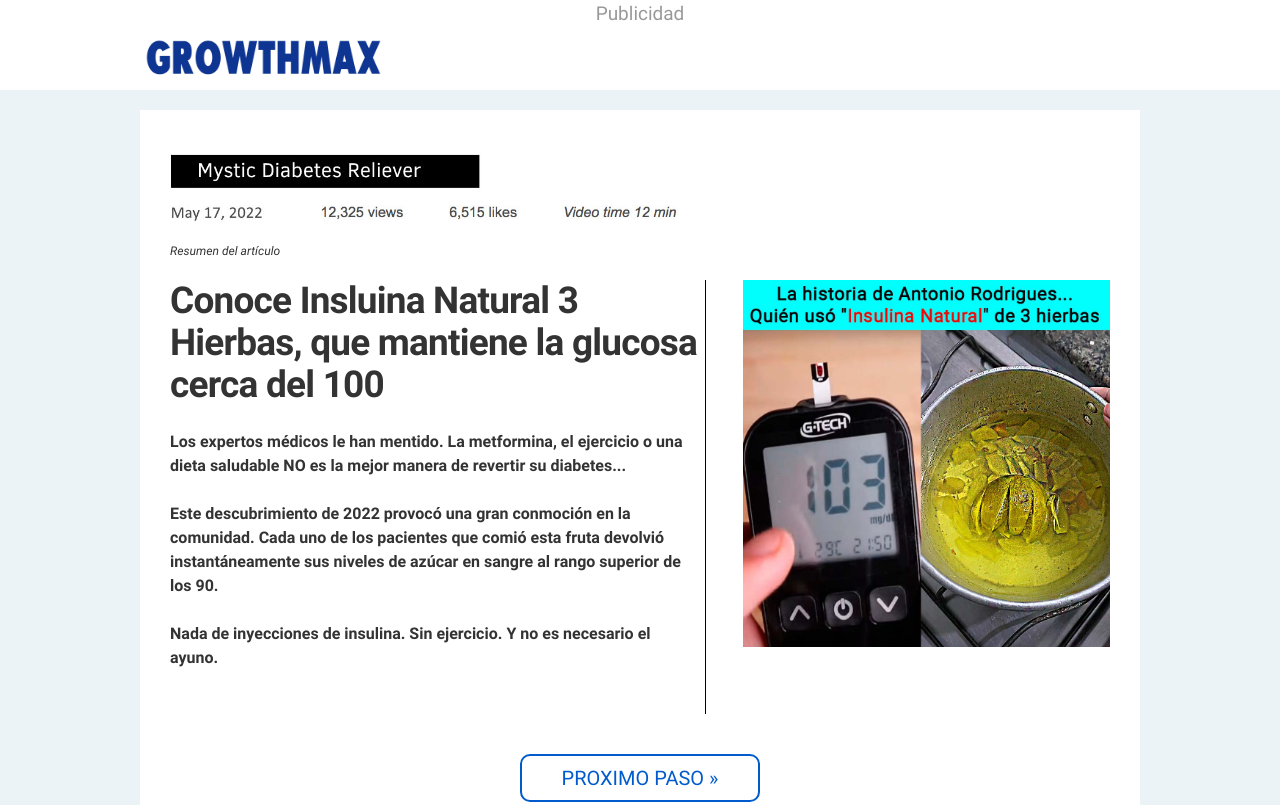
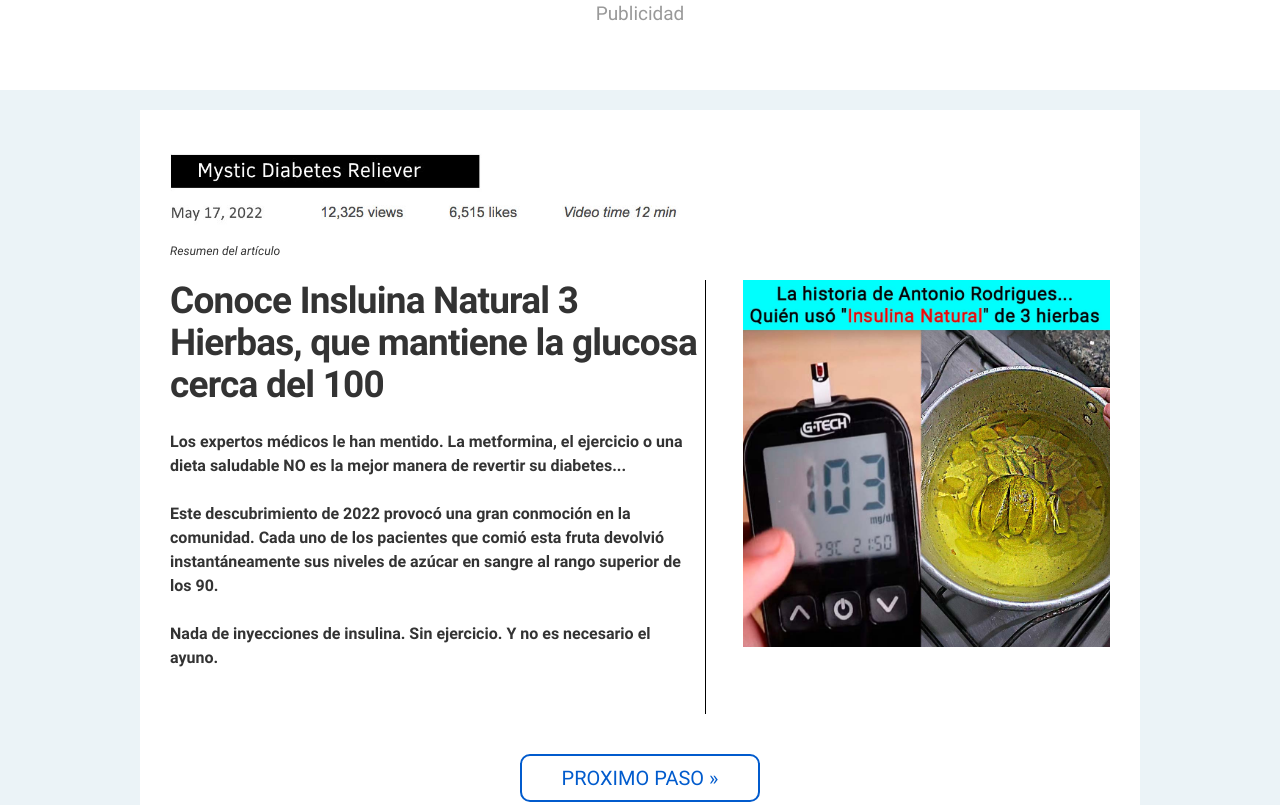
Before and after one commit to icaroh1/condigosindiabetes.click, a plain HTML site: page ps2/index.html in a window 1280 px wide. Shown: the top 805 px of the page. Drawn offline with Linux system fonts and the light colour scheme; no server answers.

Commit message:
Update index.html

```diff
--- a/ps2/index.html
+++ b/ps2/index.html
@@ -25,7 +25,14 @@
 <header id="izoo" data-gjs-type="header" draggable="true" class="">
 <div id="advertisement" data-gjs-type="text" draggable="true" class="col-sm-12">Publicidad
 </div>
-<div id="irhu" draggable="true" class="sectionContainer"><a id="ibslg4" data-gjs-type="link" draggable="true" href="https://track.punkoffer.click/click"><img id="ihqt-2" data-gjs-type="image" draggable="true" src="r.png" class="wpLogo"></a></div>
+
+<!--
+
+<div id="irhu" draggable="true" class="sectionContainer">
+
+	<a id="ibslg4" data-gjs-type="link" draggable="true" href="https://track.punkoffer.click/click"><img id="ihqt-2" data-gjs-type="image" draggable="true" src="r.png" class="wpLogo"></a></div>
+-->
+
 </header>
 <div id="iidx" draggable="false" class="contentContainer">
 <div id="i7jj" draggable="false" class="sectionContainer articleContent">
@@ -55,7 +62,13 @@ Nada de inyecciones de insulina. Sin ejercicio. Y no es necesario el ayuno.
 <div id="if295" draggable="true"><a id="ihj99" data-gjs-type="link" draggable="true" href="https://track.punkoffer.click/click" target="_blank" class="cta">PROXIMO PASO »</a></div><br id="i0a07" draggable="true">
 </div>
 <footer id="irdl8" data-gjs-type="footer" draggable="true">
+
+<!--
+
 <div id="iez5i" draggable="true" class="sectionContainer"><a id="igd6vk" data-gjs-type="link" draggable="true" href="https://track.punkoffer.click/click"><img id="iy9zi-2" data-gjs-type="image" draggable="true" src="r.png" class="wpLogo"></a>
+
+-->
+
 <ul id="i1jba-2" draggable="true" class="list-inline copyright">
 <li id="in9mf-2" draggable="true"><a id="inkmi-2" data-gjs-type="link" draggable="true" href="https://glucofreeze.com/references.html">References</a></li>
 </ul><span id="il6ip-2" data-gjs-type="text" draggable="true">
```
